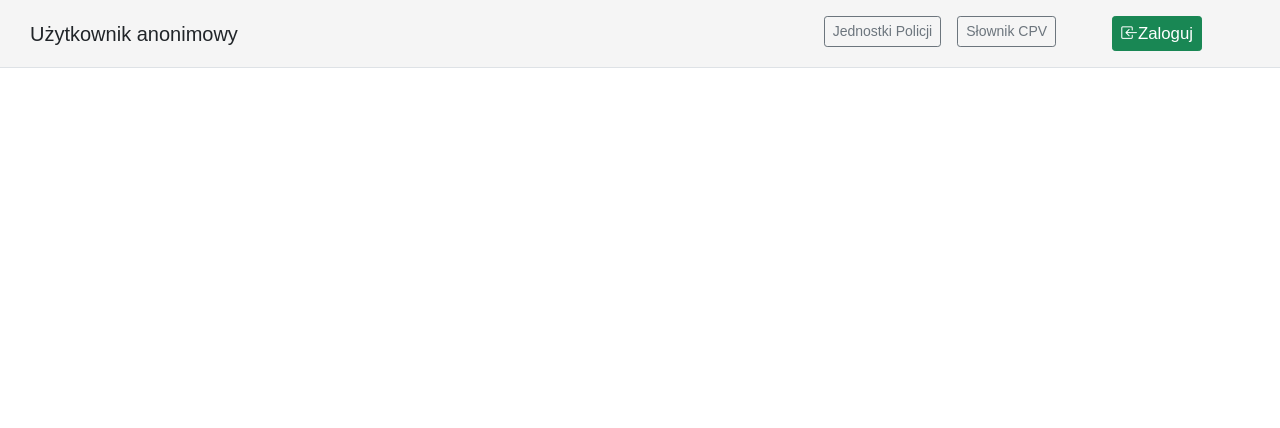
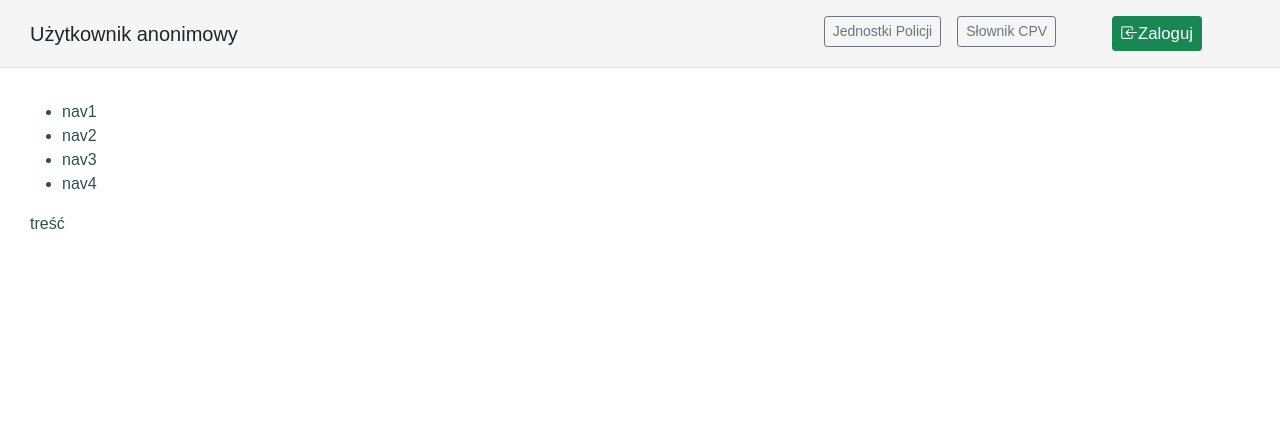
Before and after one commit to Hypnos86/WIiR-APP, a Django app: page /investments/inwestycje/ in a window 1280 px wide. Shown: the top 428 px of the page. Run offline with Django 3.2, Linux system fonts and the light colour scheme; some libraries are stand-ins or nearby versions.

Commit message:
Dodanie templates investments

```diff
--- a/WIiR_APP/settings.py
+++ b/WIiR_APP/settings.py
@@ -29,6 +29,7 @@ ALLOWED_HOSTS = []
 # Application definition
 
 INSTALLED_APPS = [
+    'main.apps.MainConfig',
     'django.contrib.admin',
     'django.contrib.auth',
     'django.contrib.contenttypes',
@@ -39,7 +40,7 @@ INSTALLED_APPS = [
     'django_extensions',
     'import_export',
     'bootstrapform',
-    'main.apps.MainConfig',
+
     'units.apps.UnitsConfig',
     'investments.apps.InvestmentsConfig',
     'contracts.apps.ContractsConfig',
--- a/contracts/templates/contracts/contractform.html
+++ b/contracts/templates/contracts/contractform.html
@@ -6,6 +6,7 @@
 <h4 class="text-center">{%if new%}Nowa umowa{%else%}Edycja umowy{%endif%}</h4>
 <div class="col-md-6 moj-button-left"><a href="{%url 'contracts:menu_contractsimmovables'%}">
     <button class="btn btn-outline-primary"><span class="bi bi-chevron-compact-left">Cofnij</span></button>
+    <div class="col-md-6 moj-button-right my-1"><a href="{%url 'contracts:new_aneks'%}" class="btn btn-outline-primary button-choise-contracts">Dodaj aneks</a></div>
 </a></div>
 <div class="container col-md-5">
     <form method="post" enctype="multipart/form-data">
--- a/contracts/templates/contracts/contractlist.html
+++ b/contracts/templates/contracts/contractlist.html
@@ -15,7 +15,6 @@
 </section>
 <div class="row">
     <div class="col-md-12 moj-button-right my-1"><a href="{%url 'contracts:new_contractsimmovables'%}"><button class="btn btn-outline-primary button-choise-contracts">Nowa umowa</button></a></div>
-    <div class="col-md-12 moj-button-right my-1"><a href="{%url 'contracts:new_aneks'%}" class="btn btn-outline-primary button-choise-contracts">Dodaj aneks</a></div>
 </div>
 <div class="kontrahenci-title">
     <h4>Umowy czynszowe</h4>
--- /dev/null
+++ b/investments/templates/base_investments.html
@@ -0,0 +1,18 @@
+{% extends 'base.html' %}
+{% load static %}
+{% block title %} Zadania Inwestycyjne Wielkopolskiej Policji{% endblock %}
+
+{% block content %}
+<nav>
+    <ul>
+        <li> nav1</li>
+        <li> nav2</li>
+        <li> nav3</li>
+        <li> nav4</li>
+    </ul>
+</nav>
+{% block investmentsmenu %}
+
+
+{% endblock %}
+{% endblock %}
--- a/investments/templates/investments/investmentslist.html
+++ b/investments/templates/investments/investmentslist.html
@@ -1,16 +1,9 @@
-{% extends 'base.html' %}
+{% extends 'base_investments.html' %}
 {% load bootstrap %}
 {% load static%}
-{% block title %}Zadania Inwestycyjne Wielkopolskiej Policji{% endblock %}
-{% block content %}
 
+{% block investmentsmenu %}
 
-
-
-
-
-
-
-
+<p>treść</p>
 
 {% endblock %}
--- a/main/static/main/css/style.css
+++ b/main/static/main/css/style.css
@@ -165,6 +165,8 @@
 
 .icon-color:hover{
     background-color: #0a4275;
+    border-color:#0a4275;
+
 }
 
 .icon-size{
--- a/main/templates/admin/base_site.html
+++ b/main/templates/admin/base_site.html
@@ -1,10 +1,10 @@
-{% extends 'admin/base_site.html' %}
+{% extends "admin/base_site.html" %}
 
 {% load static %}
 {% block branding %}
 <h1 id="site-name">
     <a href="{% url 'admin:index' %}">
-        <img src="{%static 'main/policja.jpg'%}" height="40px" />
+        <img src="{%static '/main/media/policja.png'%}" height="50px" />
     </a>
 </h1>
 
```
Also changed, not shown: db.sqlite3, main/static/main/media/policja.jpg (deleted), main/static/main/media/policja.png (added).
